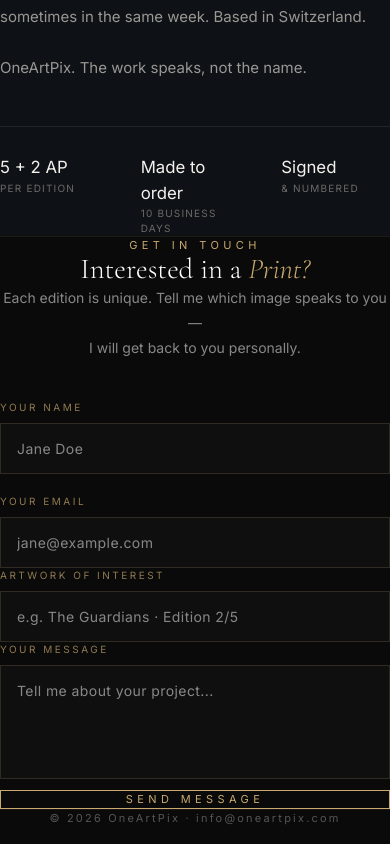
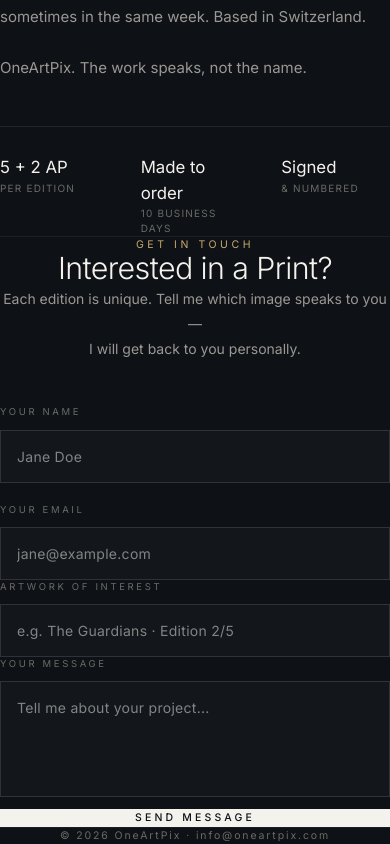
Before and after one commit to BCMED74/oneartpix-v2, a Next.js app: page / in a window 390 px wide. Shown: the part 2035-2879 px from the top of the page. Built offline with nearby package versions, Linux system fonts and the light colour scheme.

Commit message:
Contact Porsche register
Updated styles and labels in the Contact component. Improved form handling and user feedback.

```diff
--- a/src/components/Contact.tsx
+++ b/src/components/Contact.tsx
@@ -2,17 +2,20 @@
 import { useState } from "react";
 
 /* ============================================================
-   CONTACT SECTION — OneArtPix
-   Formulaire éditorial luxe · responsive · focus doré
-   NB: l'envoi email réel sera branché dans une passe dédiée
-   (l'appel Formspree ci-dessous est un placeholder pour l'instant)
+   CONTACT — OneArtPix (registre Porsche)
+   Formulaire épuré · titre SANS off-white · CTA plein contraste
+   NB: envoi email réel branché dans une passe dédiée
    ============================================================ */
+
+const GOLD = "#C9A96E";
+const WHITE = "#F4F2ED";
+const INK = "#0E1116";
+
 export default function Contact() {
   const [form, setForm] = useState({ name: "", email: "", artwork: "", message: "" });
   const [sent, setSent] = useState(false);
   const [sending, setSending] = useState(false);
 
-  /* === SUBMIT (placeholder — branchement email à venir) === */
   const handleSubmit = async (e: React.FormEvent) => {
     e.preventDefault();
     setSending(true);
@@ -29,33 +32,32 @@ export default function Contact() {
     setSent(true);
   };
 
-  /* === STYLE PARTAGÉ DES CHAMPS === */
   const fieldStyle: React.CSSProperties = {
     width: "100%",
     background: "rgba(255,255,255,0.02)",
-    border: "1px solid rgba(201,169,110,0.18)",
+    border: "1px solid rgba(255,255,255,0.12)",
     borderRadius: 0,
-    padding: "14px 16px",
-    color: "#fff",
+    padding: "15px 16px",
+    color: WHITE,
     fontSize: "14px",
-    letterSpacing: "0.03em",
+    letterSpacing: "0.02em",
     outline: "none",
     transition: "border-color 0.3s, background 0.3s",
   };
   const labelStyle: React.CSSProperties = {
     display: "block",
-    marginBottom: "8px",
-    color: "rgba(201,169,110,0.7)",
-    fontSize: "10px",
-    letterSpacing: "0.25em",
+    marginBottom: "10px",
+    color: "#6b6a65",
+    fontSize: "9.5px",
+    letterSpacing: "0.28em",
     textTransform: "uppercase",
   };
   const onFocus = (e: React.FocusEvent<HTMLInputElement | HTMLTextAreaElement>) => {
-    e.currentTarget.style.borderColor = "#C9A96E";
-    e.currentTarget.style.background = "rgba(201,169,110,0.04)";
+    e.currentTarget.style.borderColor = "rgba(201,169,110,0.6)";
+    e.currentTarget.style.background = "rgba(201,169,110,0.03)";
   };
   const onBlur = (e: React.FocusEvent<HTMLInputElement | HTMLTextAreaElement>) => {
-    e.currentTarget.style.borderColor = "rgba(201,169,110,0.18)";
+    e.currentTarget.style.borderColor = "rgba(255,255,255,0.12)";
     e.currentTarget.style.background = "rgba(255,255,255,0.02)";
   };
 
@@ -63,20 +65,18 @@ export default function Contact() {
     <section
       id="contact"
       className="py-24 md:py-32 px-6"
-      style={{ background: "#0a0a0a", borderTop: "1px solid rgba(201,169,110,0.1)" }}
+      style={{ background: INK, borderTop: "1px solid rgba(255,255,255,0.06)" }}
     >
       <div className="max-w-xl mx-auto">
         {/* === EN-TÊTE === */}
         <div className="text-center">
-          <p className="mb-5 tracking-widest uppercase"
-             style={{ color: "#C9A96E", fontSize: "11px", letterSpacing: "0.4em" }}>
+          <p className="mb-5 uppercase" style={{ color: GOLD, fontSize: "10.5px", letterSpacing: "0.34em" }}>
             Get in Touch
           </p>
-          <h2 className="font-display mb-5"
-              style={{ fontSize: "clamp(1.8rem, 3.5vw, 2.75rem)", fontWeight: 300, color: "#fff", lineHeight: 1.1 }}>
-            Interested in a <em style={{ color: "#C9A96E" }}>Print?</em>
+          <h2 className="mb-5" style={{ fontSize: "clamp(1.9rem, 3.5vw, 2.75rem)", fontWeight: 300, color: WHITE, lineHeight: 1.1, letterSpacing: "-0.02em" }}>
+            Interested in a Print?
           </h2>
-          <p style={{ color: "#888", marginBottom: "40px", lineHeight: 1.8, fontSize: "14px" }}>
+          <p style={{ color: "#9a9892", marginBottom: "44px", lineHeight: 1.8, fontSize: "14px" }}>
             Each edition is unique. Tell me which image speaks to you —<br />
             I will get back to you personally.
           </p>
@@ -84,78 +84,49 @@ export default function Contact() {
 
         {/* === FORMULAIRE / CONFIRMATION === */}
         {sent ? (
-          <div style={{
-            color: "#C9A96E", fontSize: "14px", letterSpacing: "0.2em",
-            padding: "48px 0", textAlign: "center",
-            border: "1px solid rgba(201,169,110,0.2)",
-          }}>
+          <div style={{ color: GOLD, fontSize: "14px", letterSpacing: "0.18em", padding: "48px 0", textAlign: "center", border: "1px solid rgba(201,169,110,0.25)" }}>
             ✦ Message received. I will be in touch shortly.
           </div>
         ) : (
           <form onSubmit={handleSubmit} className="text-left">
-            {/* Nom + Email côte à côte (empilés sur mobile) */}
             <div className="grid grid-cols-1 md:grid-cols-2 gap-5 mb-5">
               <div>
                 <label style={labelStyle}>Your Name</label>
-                <input
-                  type="text" required placeholder="Jane Doe"
-                  value={form.name}
+                <input type="text" required placeholder="Jane Doe" value={form.name}
                   onChange={(e) => setForm({ ...form, name: e.target.value })}
-                  style={fieldStyle} onFocus={onFocus} onBlur={onBlur}
-                />
+                  style={fieldStyle} onFocus={onFocus} onBlur={onBlur} />
               </div>
               <div>
                 <label style={labelStyle}>Your Email</label>
-                <input
-                  type="email" required placeholder="jane@example.com"
-                  value={form.email}
+                <input type="email" required placeholder="jane@example.com" value={form.email}
                   onChange={(e) => setForm({ ...form, email: e.target.value })}
-                  style={fieldStyle} onFocus={onFocus} onBlur={onBlur}
-                />
+                  style={fieldStyle} onFocus={onFocus} onBlur={onBlur} />
               </div>
             </div>
 
-            {/* Œuvre concernée */}
             <div className="mb-5">
               <label style={labelStyle}>Artwork of Interest</label>
-              <input
-                type="text" placeholder="e.g. The Guardians · Edition 2/5"
-                value={form.artwork}
+              <input type="text" placeholder="e.g. The Guardians · Edition 2/5" value={form.artwork}
                 onChange={(e) => setForm({ ...form, artwork: e.target.value })}
-                style={fieldStyle} onFocus={onFocus} onBlur={onBlur}
-              />
+                style={fieldStyle} onFocus={onFocus} onBlur={onBlur} />
             </div>
 
-            {/* Message */}
             <div className="mb-8">
               <label style={labelStyle}>Your Message</label>
-              <textarea
-                rows={4} placeholder="Tell me about your project..."
-                value={form.message}
+              <textarea rows={4} placeholder="Tell me about your project..." value={form.message}
                 onChange={(e) => setForm({ ...form, message: e.target.value })}
-                style={{ ...fieldStyle, resize: "none" }}
-                onFocus={onFocus} onBlur={onBlur}
-              />
+                style={{ ...fieldStyle, resize: "none" }} onFocus={onFocus} onBlur={onBlur} />
             </div>
 
-            {/* Bouton */}
             <button
               type="submit" disabled={sending}
-              className="w-full py-5 transition-all duration-500"
+              className="w-full py-5 transition-all duration-300"
               style={{
-                background: "transparent", border: "1px solid #C9A96E",
-                borderRadius: 0, color: "#C9A96E",
-                fontSize: "11px", letterSpacing: "0.4em",
-                textTransform: "uppercase", cursor: "pointer",
+                background: WHITE, border: `1px solid ${WHITE}`, borderRadius: 0, color: INK,
+                fontSize: "10.5px", letterSpacing: "0.3em", textTransform: "uppercase", fontWeight: 500, cursor: "pointer",
               }}
-              onMouseEnter={(e) => {
-                (e.currentTarget as HTMLElement).style.background = "#C9A96E";
-                (e.currentTarget as HTMLElement).style.color = "#0a0a0a";
-              }}
-              onMouseLeave={(e) => {
-                (e.currentTarget as HTMLElement).style.background = "transparent";
-                (e.currentTarget as HTMLElement).style.color = "#C9A96E";
-              }}
+              onMouseEnter={(e) => { (e.currentTarget as HTMLElement).style.background = GOLD; (e.currentTarget as HTMLElement).style.borderColor = GOLD; }}
+              onMouseLeave={(e) => { (e.currentTarget as HTMLElement).style.background = WHITE; (e.currentTarget as HTMLElement).style.borderColor = WHITE; }}
             >
               {sending ? "Sending..." : "Send Message"}
             </button>
@@ -164,7 +135,7 @@ export default function Contact() {
 
         {/* === PIED DE PAGE === */}
         <div className="mt-20 pt-8 text-center" style={{ borderTop: "1px solid rgba(255,255,255,0.05)" }}>
-          <p style={{ color: "#555", fontSize: "11px", letterSpacing: "0.2em" }}>
+          <p style={{ color: "#6b6a65", fontSize: "10.5px", letterSpacing: "0.18em" }}>
             © 2026 OneArtPix · info@oneartpix.com
           </p>
         </div>
```
